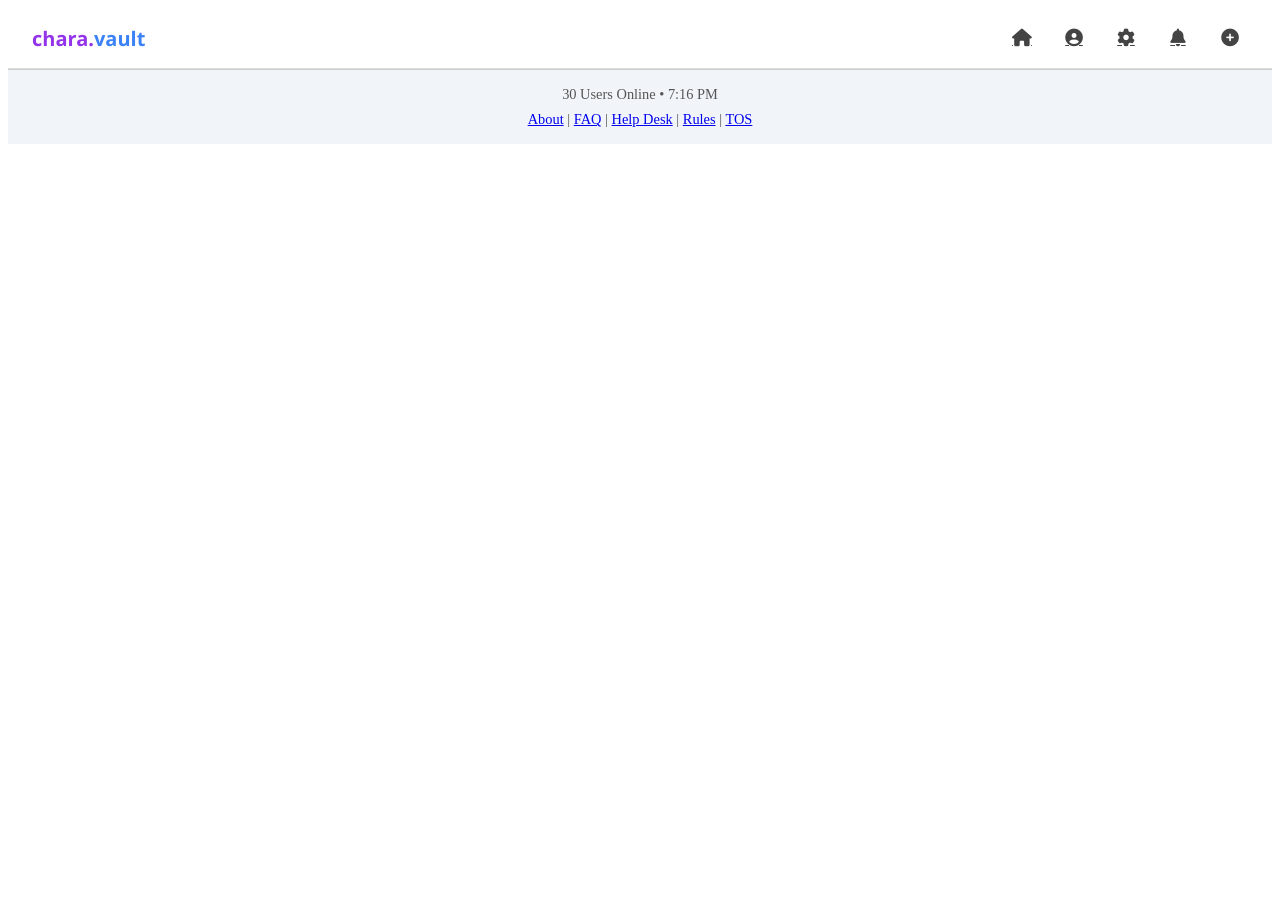
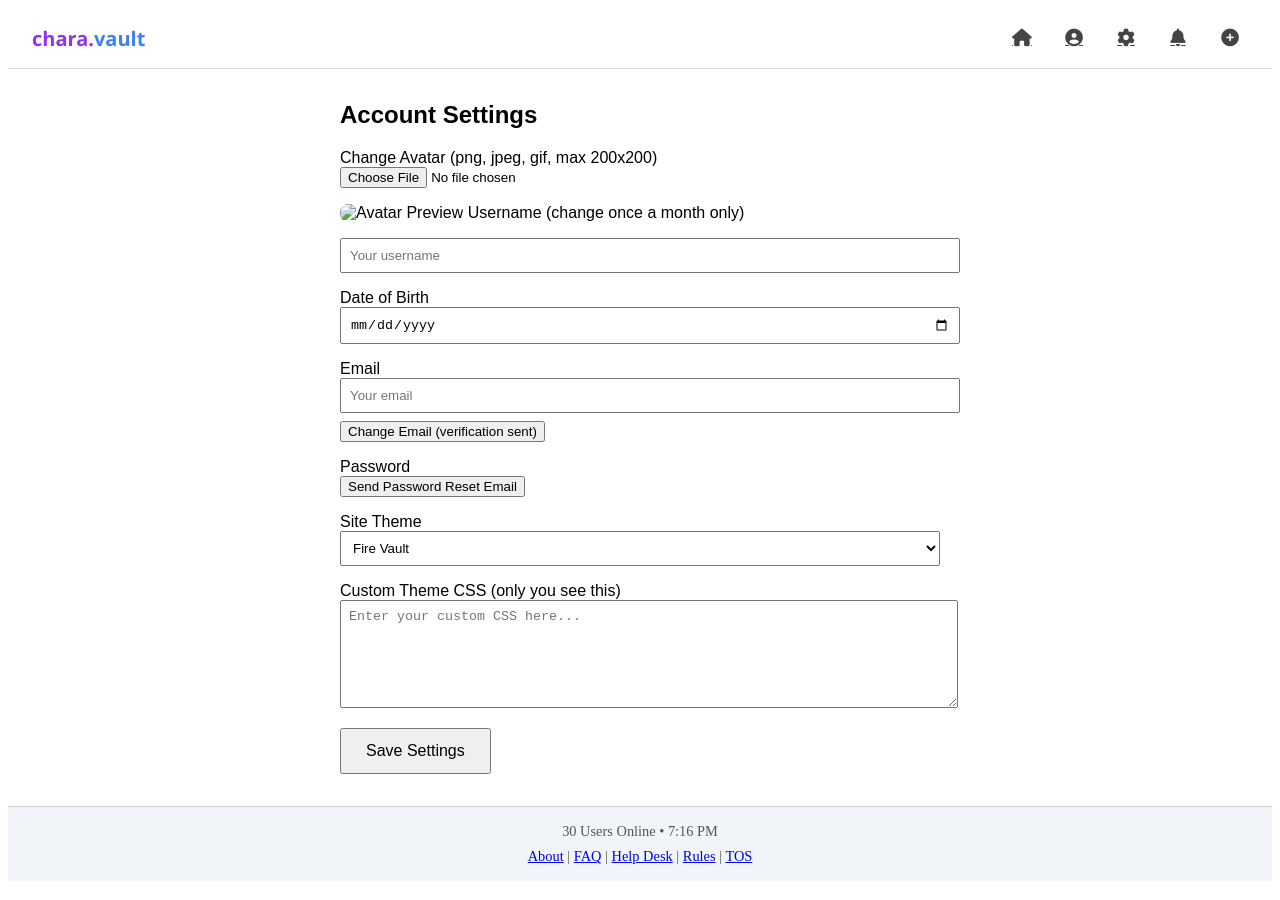
Before and after one commit to gummygyaru/charavault, a Jekyll site: the page built from dashboard/settings.html, in a window 1280 px wide. Built offline with Jekyll 4.4.1, drawn with Linux system fonts in a browser that asks for light colours; comment, search, counter and statistics services are not loaded.

Commit message:
Update settings.html

```diff
--- a/dashboard/settings.html
+++ b/dashboard/settings.html
@@ -6,6 +6,10 @@ title: Dashboard
 <!DOCTYPE html>
 <html lang="en">
 <head>
+  <meta charset="UTF-8" />
+  <title>Settings | Dashboard</title>
+  <link rel="stylesheet" href="https://gummygyaru.github.io/charavault/assets/css/base.css" />
+  <!-- Theme CSS will be dynamically injected here -->
   <script type="module">
     import { getAuth, onAuthStateChanged, sendEmailVerification, sendPasswordResetEmail, updateEmail } from "https://www.gstatic.com/firebasejs/11.10.0/firebase-auth.js";
     import { getFirestore, doc, setDoc, getDoc } from "https://www.gstatic.com/firebasejs/11.10.0/firebase-firestore.js";
@@ -28,7 +32,6 @@ title: Dashboard
 
     const $ = (id) => document.getElementById(id);
 
-  // Map theme names to their CSS file URLs
     const themeMap = {
       "Fire Vault": "https://gummygyaru.github.io/charavault/assets/css/themes/fire-vault.css",
       "Moon Vault": "https://gummygyaru.github.io/charavault/assets/css/themes/moon-vault.css",
@@ -36,7 +39,6 @@ title: Dashboard
       "Forest Vault": "https://gummygyaru.github.io/charavault/assets/css/themes/forest-vault.css"
     };
 
-  // Dynamically apply a theme by changing or adding the theme <link>
     function applyTheme(themeName) {
       let linkTag = document.getElementById("theme-link");
       if (!linkTag) {
@@ -58,11 +58,9 @@ title: Dashboard
       const userRef = doc(db, "users", user.uid);
       const snap = await getDoc(userRef);
 
-    // Load saved theme from Firestore or fallback to localStorage or default
       const savedTheme = (snap.exists() && snap.data().theme) || localStorage.getItem("selectedTheme") || "Fire Vault";
       applyTheme(savedTheme);
 
-    // Pre-fill other fields
       if (snap.exists()) {
         const data = snap.data();
         if (data.username) $("username-input").value = data.username;
@@ -82,7 +79,6 @@ title: Dashboard
         }
       });
 
-    // When theme changes from dropdown, immediately apply and save to Firestore + localStorage
       $("site-theme").addEventListener("change", async (e) => {
         const newTheme = e.target.value;
         applyTheme(newTheme);
@@ -95,18 +91,16 @@ title: Dashboard
         }
       });
 
-    // Save Button saves other fields + avatar
       $("save-btn").addEventListener("click", async () => {
         $("message").textContent = "Saving...";
         const username = $("username-input").value.trim();
         const dob = $("dob").value;
-      const theme = $("site-theme").value; // Keep theme in sync
+        const theme = $("site-theme").value;
         const customCSS = $("custom-css").value;
 
         const dataToUpdate = { username, dob, theme, customCSS };
 
         try {
-        // Upload avatar if new file selected
           const file = $("avatar").files[0];
           if (file) {
             const storageRef = ref(storage, `avatars/${user.uid}`);
@@ -145,7 +137,6 @@ title: Dashboard
       });
     });
 
-  // On page load, apply theme from localStorage if no firebase user is logged in yet
     window.addEventListener("load", () => {
       if (!auth.currentUser) {
         const savedTheme = localStorage.getItem("selectedTheme") || "Fire Vault";
@@ -153,3 +144,41 @@ title: Dashboard
       }
     });
   </script>
+</head>
+<body>
+  <main id="main-content" style="max-width:600px; margin:2rem auto; font-family:sans-serif;">
+    <h2>Account Settings</h2>
+    <label for="avatar">Change Avatar (png, jpeg, gif, max 200x200)</label><br />
+    <input type="file" id="avatar" accept="image/png, image/jpeg, image/gif" /><br />
+    <img id="avatar-preview" alt="Avatar Preview" style="max-width:200px; max-height:200px; margin: 1rem 0; border-radius:8px;" />
+
+    <label for="username-input">Username (change once a month only)</label><br />
+    <input type="text" id="username-input" placeholder="Your username" style="width:100%; padding:0.5rem; margin-bottom:1rem;" />
+
+    <label for="dob">Date of Birth</label><br />
+    <input type="date" id="dob" style="width:100%; padding:0.5rem; margin-bottom:1rem;" />
+
+    <label for="email-input">Email</label><br />
+    <input type="email" id="email-input" placeholder="Your email" style="width:100%; padding:0.5rem; margin-bottom:0.5rem;" />
+    <button id="change-email-btn" style="margin-bottom:1rem;">Change Email (verification sent)</button><br />
+
+    <label>Password</label><br />
+    <button id="reset-password-btn" style="margin-bottom:1rem;">Send Password Reset Email</button><br />
+
+    <label for="site-theme">Site Theme</label><br />
+    <select id="site-theme" style="width:100%; padding:0.5rem; margin-bottom:1rem;">
+      <option value="Fire Vault">Fire Vault</option>
+      <option value="Moon Vault">Moon Vault</option>
+      <option value="Ocean Vault">Ocean Vault</option>
+      <option value="Forest Vault">Forest Vault</option>
+    </select>
+
+    <label for="custom-css">Custom Theme CSS (only you see this)</label><br />
+    <textarea id="custom-css" rows="6" placeholder="Enter your custom CSS here..." style="width:100%; padding:0.5rem; margin-bottom:1rem;"></textarea>
+
+    <button id="save-btn" style="padding:0.75rem 1.5rem; font-size:1rem;">Save Settings</button>
+
+    <div id="message" style="margin-top:1rem; color:green;"></div>
+  </main>
+</body>
+</html>
```
Also changed, not shown: other parts of dashboard/settings.html (+0 -5 lines). Lines whose indentation alone changed are shown as unchanged.
